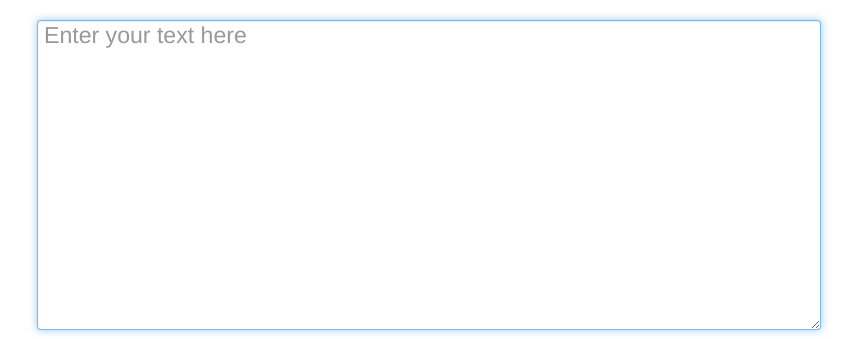
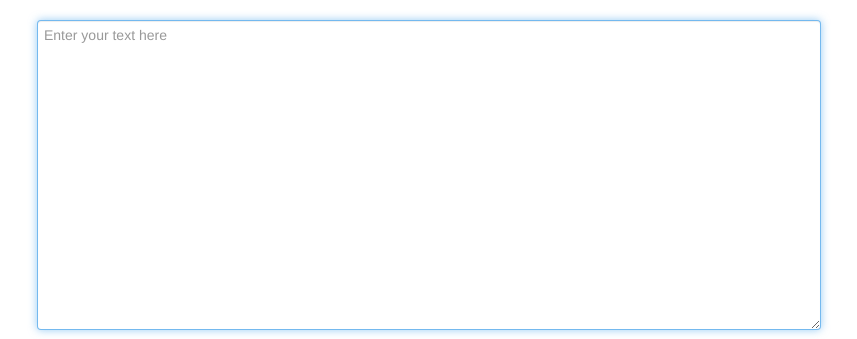
Before and after one commit to michelleful/ToBoldlyStress, a Flask app: page / in a window 1280 px wide. Shown: the part 145-484 px from the top of the page, without its empty margins (213-1070 px from the left). Run offline with Flask 2, Linux system fonts and the light colour scheme; parts of the project's set-up code (start-up, migrations or seed data) failed here and were passed over; some libraries are stand-ins or nearby versions.

Commit message:
Made the textarea standard font size too

```diff
--- a/templates/form.html
+++ b/templates/form.html
@@ -19,7 +19,7 @@ $(document).ready(function() {
 <form action="/" method="post">
 
 <div>
-<textarea class="big" style="width: 100%; height: 300px;" name="text" placeholder="Enter your text here">
+<textarea style="width: 100%; height: 300px;" name="text" placeholder="Enter your text here">
 </textarea>
 </div>
 
```
